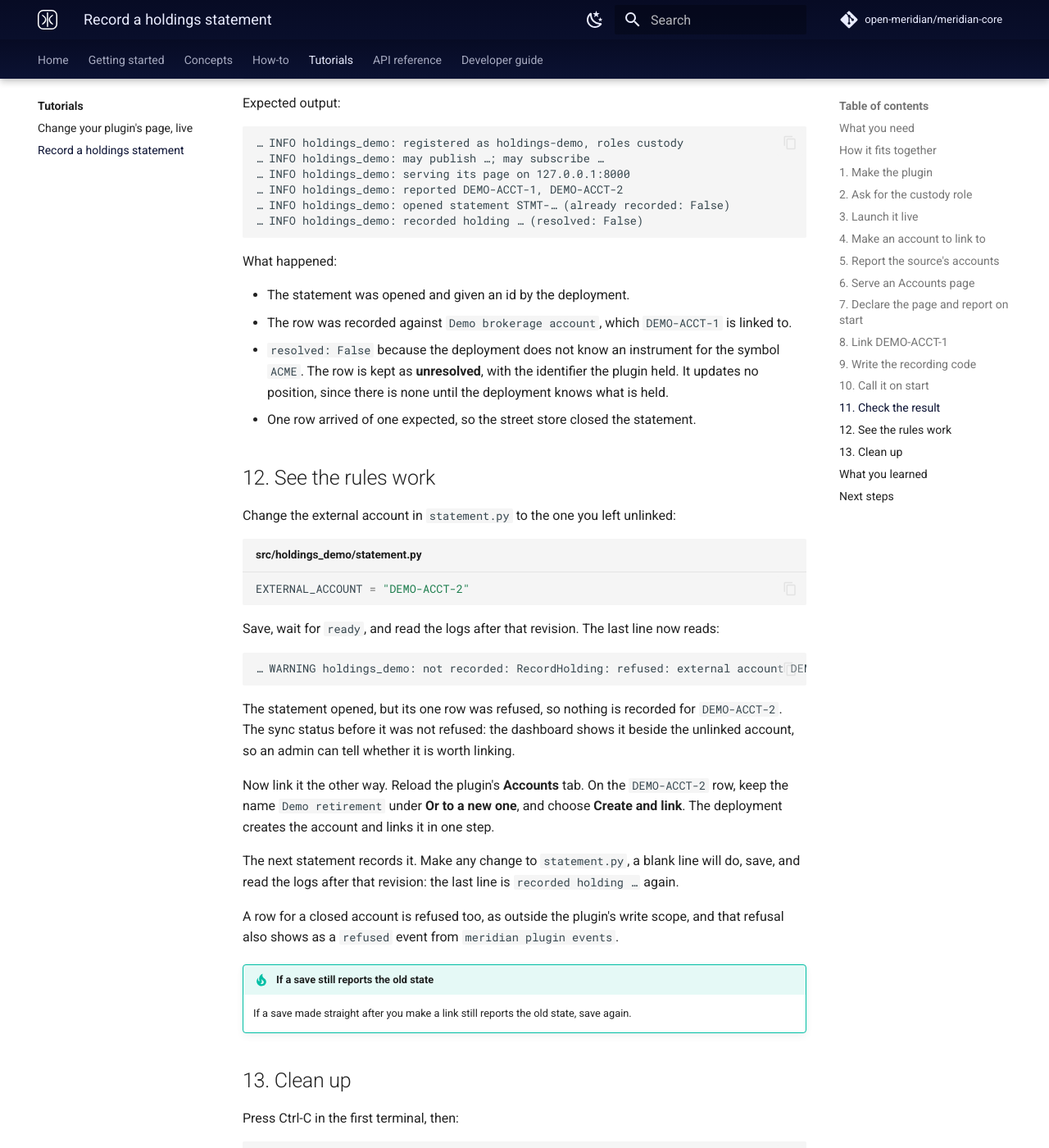
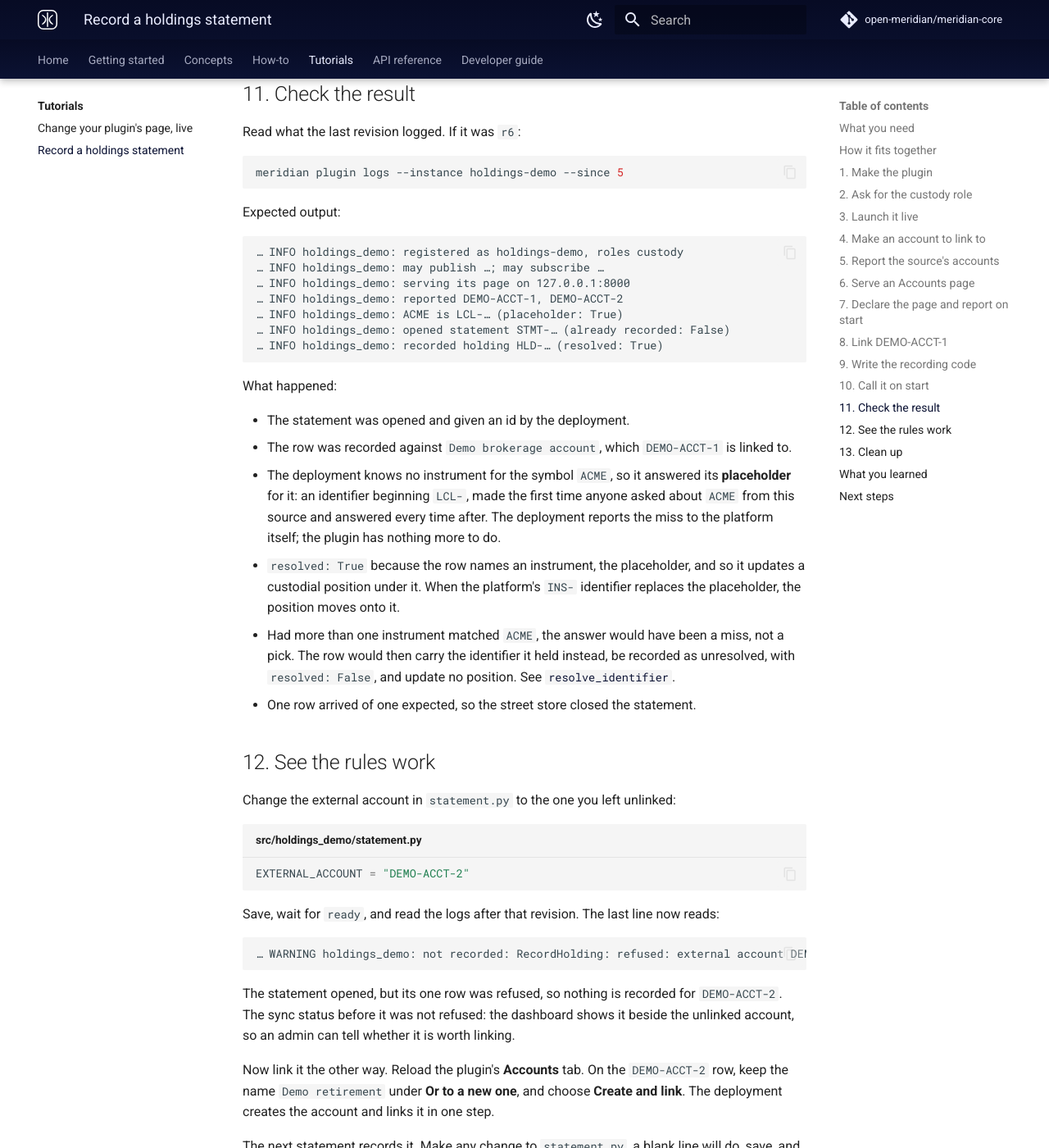
Before and after one commit to open-meridian/meridian-docs, an MkDocs documentation site: the page built from docs/tutorials/record-a-holdings-statement.md, in a window 1280 px wide and 1400 px high, scrolled down 11565 px. Shown: the whole window at 82% size. Built offline with MkDocs 1.6.1 and Material for MkDocs 9.7.7, drawn with Linux system fonts in a browser that asks for light colours; plug-ins that fetch from the network failed and are left out; comment, search, counter and statistics services are not loaded; some of the changed text lies outside the part shown.

Commit message:
SDK reference, the tutorial's resolve step and the first-plugin page match today
python-sdk: all 29 exports, eight operations, Setting's label, default,
unit, choices, applies_when and developer, Page, Caller.deployment_admin.
The tutorial's ACME resolves to an LCL- placeholder and records resolved,
checked against a stand-in answering as core does. The home page is Your
plugins, and a plugin's page opens inside the dashboard.

Co-Authored-By: Claude Opus 5.5 <noreply@anthropic.com>

````diff
--- a/docs/tutorials/record-a-holdings-statement.md
+++ b/docs/tutorials/record-a-holdings-statement.md
@@ -453,9 +453,15 @@ async def record_demo_statement(plugin: meridian.Plugin) -> None:
             observed_at_ns=now,
         )
 
-        # W3.1: which instrument this identifier means, if the deployment knows.
+        # W3.1: which instrument this identifier means. When nothing matches,
+        # the deployment answers its placeholder for it; only an ambiguous
+        # match is a miss.
         symbol = meridian.Identifier(scheme="symbol", value="ACME", source=SOURCE)
         resolved = await plugin.resolve_identifier(identifiers=[symbol], as_of_ns=now)
+        if resolved.found:
+            log.info(
+                "ACME is %s (placeholder: %s)", resolved.instrument_id, resolved.placeholder
+            )
 
         # W2.2: open one statement, saying how many rows will follow.
         opened = await plugin.record_holdings_statement(
@@ -471,8 +477,9 @@ async def record_demo_statement(plugin: meridian.Plugin) -> None:
             opened.already_recorded,
         )
 
-        # W2.3: one row. Resolved, it names the instrument. Unresolved, it
-        # carries what we held, and is recorded rather than dropped.
+        # W2.3: one row. Resolved, it names the instrument or the placeholder.
+        # Ambiguous, it carries what we held, and is recorded rather than
+        # dropped.
         row = await plugin.record_holding(
             statement_id=opened.statement_id,
             instrument_id=resolved.instrument_id if resolved.found else "",
@@ -532,17 +539,26 @@ Expected output:
 … INFO holdings_demo: may publish …; may subscribe …
 … INFO holdings_demo: serving its page on 127.0.0.1:8000
 … INFO holdings_demo: reported DEMO-ACCT-1, DEMO-ACCT-2
+… INFO holdings_demo: ACME is LCL-… (placeholder: True)
 … INFO holdings_demo: opened statement STMT-… (already recorded: False)
-… INFO holdings_demo: recorded holding … (resolved: False)
+… INFO holdings_demo: recorded holding HLD-… (resolved: True)
 ```
 
 What happened:
 
 - The statement was opened and given an id by the deployment.
 - The row was recorded against `Demo brokerage account`, which `DEMO-ACCT-1` is linked to.
-- `resolved: False` because the deployment does not know an instrument for the symbol `ACME`. The
-  row is kept as **unresolved**, with the identifier the plugin held. It updates no position, since
-  there is none until the deployment knows what is held.
+- The deployment knows no instrument for the symbol `ACME`, so it answered its **placeholder** for
+  it: an identifier beginning `LCL-`, made the first time anyone asked about `ACME` from this source
+  and answered every time after. The deployment reports the miss to the platform itself; the plugin
+  has nothing more to do.
+- `resolved: True` because the row names an instrument, the placeholder, and so it updates a
+  custodial position under it. When the platform's `INS-` identifier replaces the placeholder, the
+  position moves onto it.
+- Had more than one instrument matched `ACME`, the answer would have been a miss, not a pick. The
+  row would then carry the identifier it held instead, be recorded as unresolved, with
+  `resolved: False`, and update no position. See
+  [`resolve_identifier`](../api/typed-operations.md#resolve_identifier).
 - One row arrived of one expected, so the street store closed the statement.
 
 ## 12. See the rules work
@@ -597,7 +613,8 @@ do not want them. This page offers no way to remove a link: a page does it by se
   each form carries a token.
 - An external account must be linked to one of the firm's accounts before rows for it are accepted,
   and the link is the plugin's right to write that account.
-- A statement says how many rows follow; an unresolved row is recorded, never dropped.
+- A statement says how many rows follow. An instrument nobody knows is answered with the
+  deployment's placeholder, and an ambiguous one is recorded unresolved; a row is never dropped.
 - Refusals come back as `MeridianError` with the deployment's own reason.
 
 ## Next steps
````
Also changed, not shown: docs/api/python-sdk.md (+73 -12 lines), docs/getting-started/first-plugin.md (+4 -2 lines).
